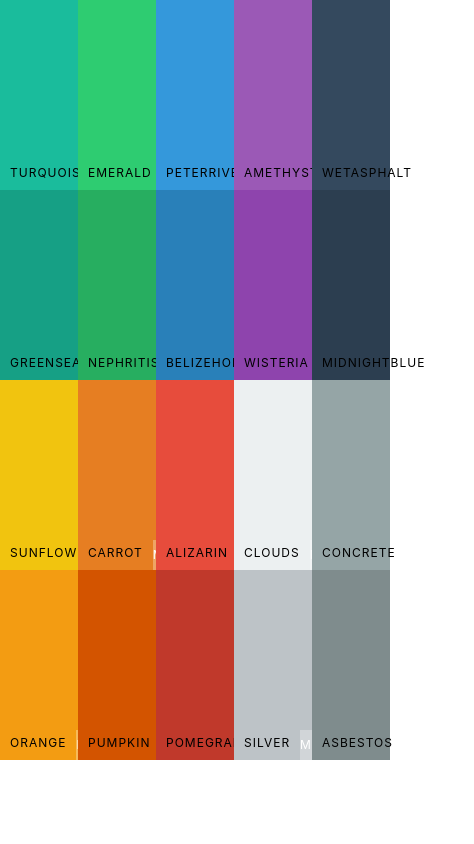
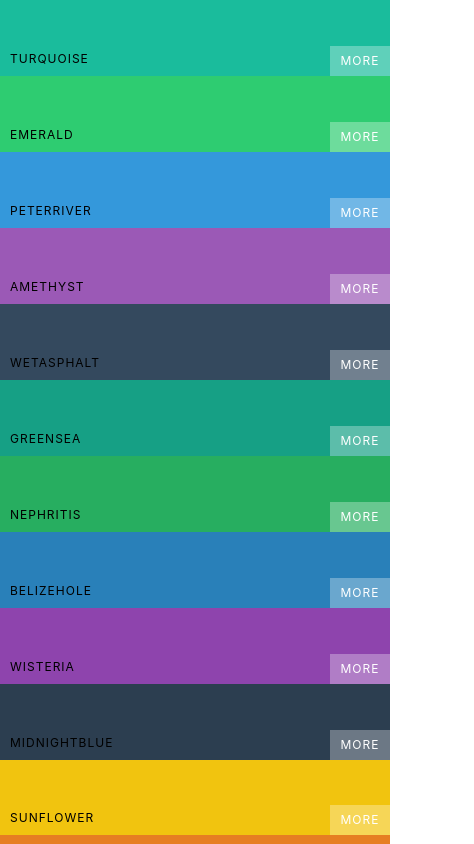
Before and after one commit to david-mateogit/react-colors-palette, a React (Create React App) app: page / in a window 390 px wide. Shown: the whole page, 474 px wide, since content can reach past the window. Built offline with nearby package versions, Linux system fonts and the light colour scheme.

Commit message:
generate colors

```diff
--- a/package.json
+++ b/package.json
@@ -6,6 +6,7 @@
     "@testing-library/jest-dom": "^4.2.4",
     "@testing-library/react": "^9.3.2",
     "@testing-library/user-event": "^7.1.2",
+    "chroma-js": "^2.1.0",
     "react": "^16.12.0",
     "react-copy-to-clipboard": "^5.0.2",
     "react-dom": "^16.12.0",
--- a/src/App.js
+++ b/src/App.js
@@ -1,8 +1,10 @@
 import React from "react";
 import Palette from "./Palette";
 import seedColors from "./seedColors";
+import { generatePalette } from "./colorHelpers";
 
 function App() {
+  console.log(generatePalette(seedColors[1]));
   return (
     <div className="App">
       <Palette seedColors={seedColors[1]} />
--- a/src/ColorBox.css
+++ b/src/ColorBox.css
@@ -6,12 +6,17 @@
   position: relative;
   cursor: pointer;
   text-transform: uppercase;
+  outline: none;
 }
 
+.ColorBox:active {
+  outline: none;
+}
 .copy-container {
   display: flex;
   flex-direction: column;
   height: 100%;
+  z-index: 5;
 }
 
 .copy-button {
@@ -54,3 +59,95 @@
   text-align: center;
   line-height: 30px;
 }
+
+/* overlay */
+
+.copy-overlay {
+  opacity: 0;
+  z-index: 0;
+  height: 100%;
+  width: 100%;
+  transition: transform 1.6s ease-in-out;
+  transform: scale(0.1);
+  position: absolute;
+}
+
+.copy-overlay.show {
+  opacity: 1;
+  transform: scale(50);
+  z-index: 10;
+}
+
+.copy-msg {
+  width: 100%;
+  position: fixed;
+  left: 0;
+  top: 0;
+  right: 0;
+  bottom: 0;
+  display: flex;
+  align-items: center;
+  justify-content: center;
+  flex-direction: column;
+  font-size: 4rem;
+  transform: scale(0.1);
+  opacity: 0;
+  color: #fff;
+  z-index: -1;
+}
+
+.copy-msg.show {
+  text-align: center;
+  opacity: 1;
+  z-index: 25;
+  transform: scale(1);
+  transition: all 0.4s ease-in-out;
+  transition-delay: 0.3s;
+}
+
+.copy-msg h1 {
+  font-weight: 400;
+  text-shadow: 1px 2px #000;
+  background: rgba(255, 255, 255, 0.2);
+  width: 100%;
+  margin-bottom: 0;
+  padding: 1rem;
+}
+
+.copy-msg p {
+  margin-top: 5px;
+  font-size: 2rem;
+  font-weight: 100;
+}
+
+@media screen and (max-width: 520px) {
+  .ColorBox {
+    display: flex;
+    flex-direction: row;
+    width: 100%;
+    height: 10%;
+    justify-content: space-between;
+  }
+  .copy-container {
+    width: 100%;
+  }
+
+  .copy-overlay {
+    width: 0;
+  }
+
+  .copy-overlay.show {
+    width: 100%;
+  }
+
+  .ColorBox:hover .copy-button {
+    opacity: 0;
+  }
+
+  .copy-msg h1 {
+    font-size: 3rem;
+  }
+  .copy-msg p {
+    margin: 5px;
+  }
+}
--- a/src/ColorBox.js
+++ b/src/ColorBox.js
@@ -2,10 +2,40 @@ import React from "react";
 import { CopyToClipboard } from "react-copy-to-clipboard";
 import "./ColorBox.css";
 
-const ColorBox = ({ background: { name, color } }) => {
+class ColorBox extends React.Component {
+  constructor(props) {
+    super(props);
+    this.state = {
+      copied: false,
+    };
+  }
+
+  changeCopyState = () => {
+    this.setState({ copied: true }, () => {
+      setTimeout(() => {
+        this.setState({ copied: false });
+      }, 1000);
+    });
+  };
+
+  render() {
+    const {
+      background: { name, color },
+    } = this.props;
+    const { copied } = this.state;
+
     return (
-    <CopyToClipboard text={color}>
+      <CopyToClipboard text={color} onCopy={this.changeCopyState}>
         <div className="ColorBox" style={{ background: `${color}` }}>
+          <div
+            className={`copy-overlay ${copied && "show"}`}
+            style={{ background: `${color}` }}
+          />
+          <div className={`copy-msg ${copied && "show"}`}>
+            <h1>Copied!</h1>
+            <p>{color}</p>
+          </div>
+
           <div className="copy-container">
             <button className="copy-button" type="button">
               Copy
@@ -18,5 +48,6 @@ const ColorBox = ({ background: { name, color } }) => {
         </div>
       </CopyToClipboard>
     );
-};
+  }
+}
 export default ColorBox;
--- a/src/Palette.css
+++ b/src/Palette.css
@@ -1,5 +1,7 @@
 .Palette {
   height: 100vh;
+  position: relative;
+  overflow: hidden;
 }
 
 .Palette-colors {
--- /dev/null
+++ b/src/colorHelpers.js
@@ -0,0 +1,54 @@
+/* eslint-disable prefer-const */
+import chroma from "chroma-js";
+
+const levels = [50, 100, 200, 300, 400, 500, 600, 700, 800, 900];
+
+function getRange(hexColor) {
+  const end = "#fff";
+  return [
+    chroma(hexColor)
+      .darken(1.4)
+      .hex(),
+    hexColor,
+    end,
+  ];
+}
+
+function getScale(hexColor, numberOfColors) {
+  return chroma
+    .scale(getRange(hexColor))
+    .mode("lab")
+    .colors(numberOfColors);
+}
+
+function generatePalette(starterPalette) {
+  let newPalette = {
+    paletteName: starterPalette.paletteName,
+    id: starterPalette.id,
+    emoji: starterPalette.emoji,
+    colors: {},
+  };
+
+  for (let level of levels) {
+    newPalette.colors[level] = [];
+  }
+  for (let color of starterPalette.colors) {
+    let scale = getScale(color.color, 10).reverse();
+    for (let i in scale) {
+      newPalette.colors[levels[i]].push({
+        name: `${color.name} ${levels[i]}`,
+        id: color.name.toLowerCase().replace(/ /g, "-"),
+        hex: scale[i],
+        rgb: chroma(scale[i]).css(),
+        rgba: chroma(scale[i])
+          .css()
+          .replace("rgb", "rgba")
+          .replace(")", ",1.0)"),
+      });
+    }
+  }
+
+  return newPalette;
+}
+
+export { generatePalette };
```
Also changed, not shown: 1 other file (tests, documents, lock files or other folders). Lines whose indentation alone changed are shown as unchanged.
